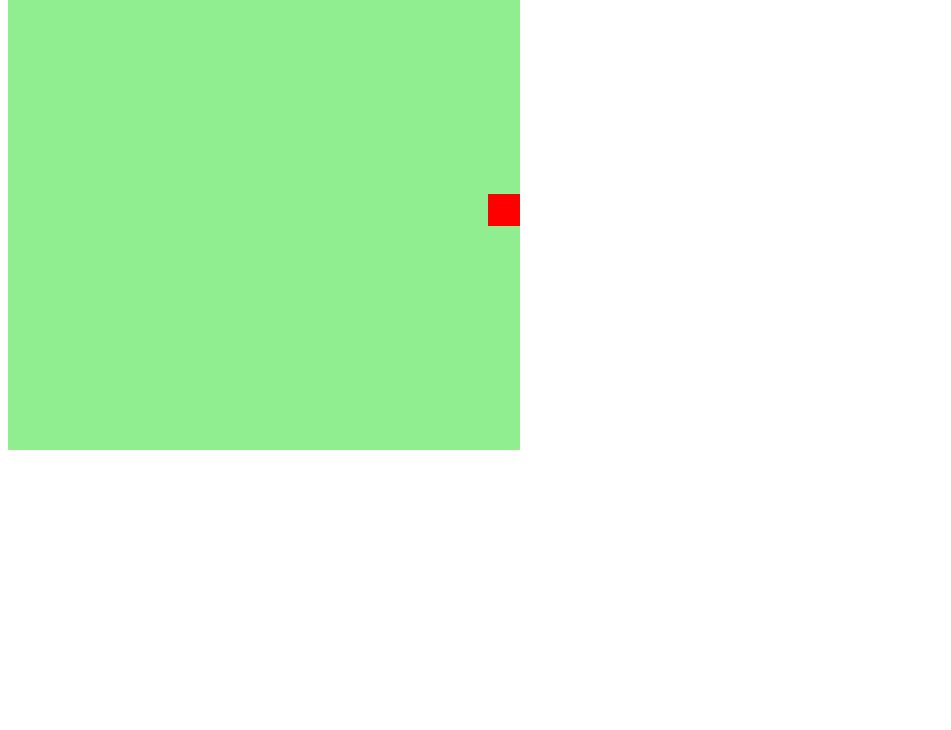
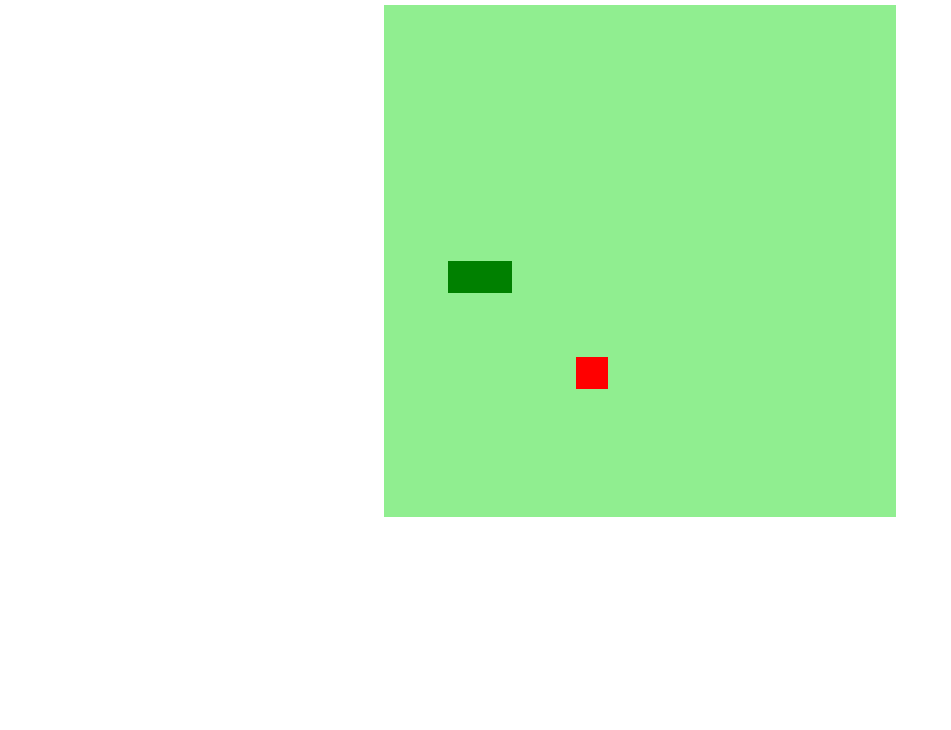
Before and after one commit to ebilieri/snake-game-javascript, a plain HTML site: page index.html in a window 1280 px wide. Shown: the part 70-800 px from the top of the page, without its empty margins (0-951 px from the left). Drawn offline with Linux system fonts and the light colour scheme.

Commit message:
Jogo finalizado

```diff
--- a/index.html
+++ b/index.html
@@ -2,13 +2,14 @@
 <html>
 <head>
     <meta charset='utf-8'>
-    <meta name='viewport' content='width=device-width, initial-scale=1'>
+    <meta name='viewport' content='width=device-width, initial-scale=1.0'>
     <meta http-equiv='X-UA-Compatible' content='IE=edge'>
-    <link rel='stylesheet' type='text/css' media='screen' href='style.css'>
+    <title>Snake Game</title>
+    <link rel='stylesheet' type='text/css' href='style.css'>
     <script defer src='script.js'></script>
-    <title>Snake Game</title>
 </head>
 <body>
+    <h2>Snake Game!</h2>
     <canvas id="snake" width="512" height="512"></canvas>
 </body>
 </html>
--- a/script.js
+++ b/script.js
@@ -1,52 +1,57 @@
-let canvas = document.getElementById("snake");
-let context = canvas.getContext("2d");
+let canvas = document.getElementById("snake"); //criar elemento que irá rodar o jogo
+let context = canvas.getContext("2d"); //....
 let box = 32;
-let snake = [];
+let snake = []; //criar cobrinha como lista, já que ela vai ser uma série de coordenadas, que quando pintadas, criam os quadradinhos
 snake[0] = {
     x: 8 * box,
     y: 8 * box
 }
-
-let direction = "rigth";
+let direction = "right";
 let food = {
     x: Math.floor(Math.random() * 15 + 1) * box,
-    y: Math.floor(Math.random() * 15 +1) * box
+    y: Math.floor(Math.random() * 15 + 1) * box
 }
 
-function criarBG(){
+function criarBG() {
     context.fillStyle = "lightgreen";
-    context.fillRect(0, 0, 16 * box, 16 * box);
+    context.fillRect(0, 0, 16 * box, 16 * box); //desenha o retângulo usando x e y e a largura e altura setadas
 }
 
-function criarCobrinha(){
-    for(i=0; i < snake.length; i++){
+function criarCobrinha() {
+    for (i = 0; i < snake.length; i++) {
         context.fillStyle = "green";
         context.fillRect(snake[i].x, snake[i].y, box, box);
     }
 }
 
-function drawFood(){
+function drawFood() {
     context.fillStyle = "red";
     context.fillRect(food.x, food.y, box, box);
 }
 
+//quando um evento acontece, detecta e chama uma função
 document.addEventListener('keydown', update);
 
-function update(event){
-    if (event.keyCode == 37 && direction != "rigth") direction = "left";
-    if (event.keyCode == 38 && direction != "down") direction = "up";
-
-    if (event.keyCode == 39 && direction != "left") direction = "right";
-    if (event.keyCode == 340&& direction != "up") direction = "down";
+function update(event) {
+    if (event.keyCode == 37 && direction != 'right') direction = 'left';
+    if (event.keyCode == 38 && direction != 'down') direction = 'up';
+    if (event.keyCode == 39 && direction != 'left') direction = 'right';
+    if (event.keyCode == 40 && direction != 'up') direction = 'down';
 }
 
-function iniciarJogo(){
+function iniciarJogo() {
 
     if (snake[0].x > 15 * box && direction == "right") snake[0].x = 0;
-    if (snake[0].x < 0  && direction == "left")        snake[0].x = 16 * box;
+    if (snake[0].x < 0 && direction == 'left') snake[0].x = 16 * box;
+    if (snake[0].y > 15 * box && direction == "down") snake[0].y = 0;
+    if (snake[0].y < 0 && direction == 'up') snake[0].y = 16 * box;
 
-    if (snake[0].y > 15 * box && direction == "down") snake[0].y = 0;
-    if (snake[0].y < 0 && direction == "up")          snake[0].y = 16 * box;
+    for (i = 1; i < snake.length; i++) {
+        if (snake[0].x == snake[i].x && snake[0].y == snake[i].y) {
+            clearInterval(jogo);
+            alert('Game Over :(');
+        }
+    }
 
     criarBG();
     criarCobrinha();
@@ -55,19 +60,24 @@ function iniciarJogo(){
     let snakeX = snake[0].x;
     let snakeY = snake[0].y;
 
-    if (direction == "rigth") snakeX += box;
+    if (direction == "right") snakeX += box;
     if (direction == "left") snakeX -= box;
     if (direction == "up") snakeY -= box;
     if (direction == "down") snakeY += box;
 
-    snake.pop();
+    if (snakeX != food.x || snakeY != food.y) {
+        snake.pop(); //pop tira o último elemento da lista
+    } else {
+        food.x = Math.floor(Math.random() * 15 + 1) * box;
+        food.y = Math.floor(Math.random() * 15 + 1) * box;
+    }
 
     let newHead = {
         x: snakeX,
         y: snakeY
     }
 
-    snake.unshift(newHead);
+    snake.unshift(newHead); //método unshift adiciona como primeiro quadradinho da cobrinha
 }
 
-let jogo = setInterval(iniciarJogo, 100);
+let jogo = setInterval(iniciarJogo, 400);
--- a/style.css
+++ b/style.css
@@ -0,0 +1,8 @@
+body{
+    height: 95vh;
+    width: 95;
+    display: flex;
+    align-items: center;
+    flex-direction: column;
+    color: rgb(36, 94, 36);
+}
```
